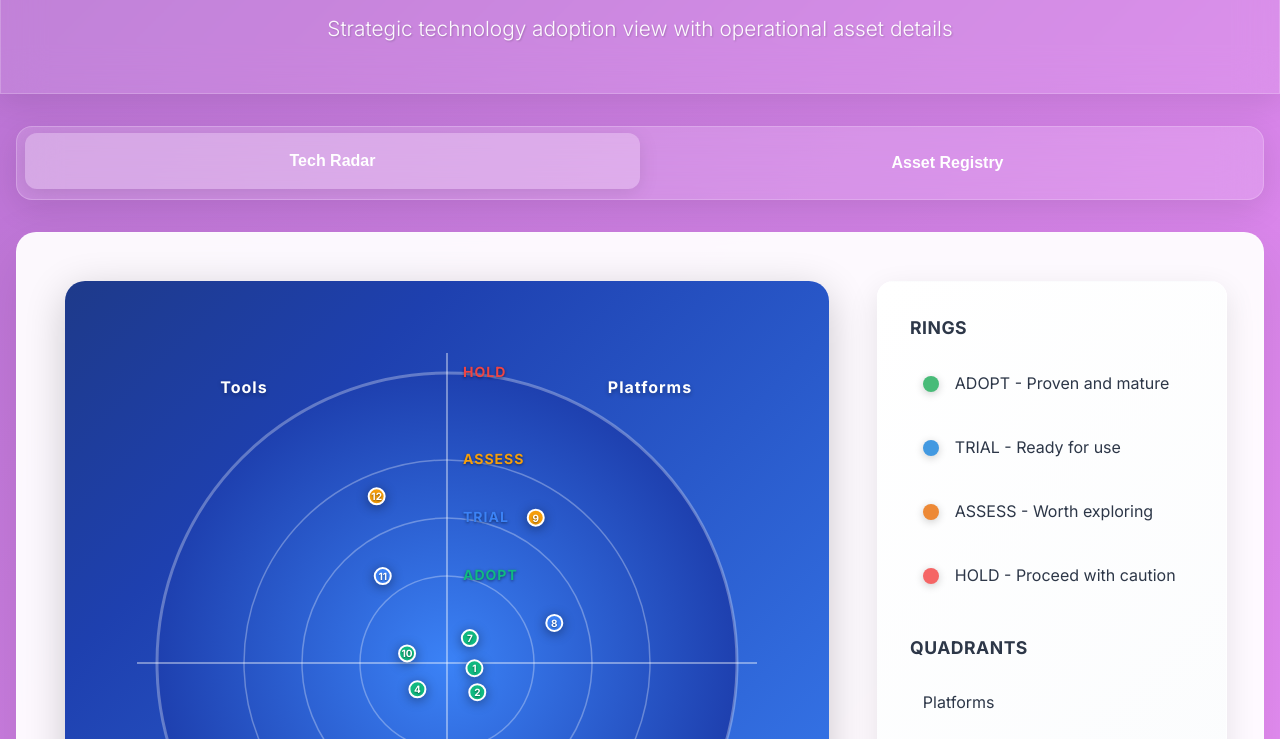
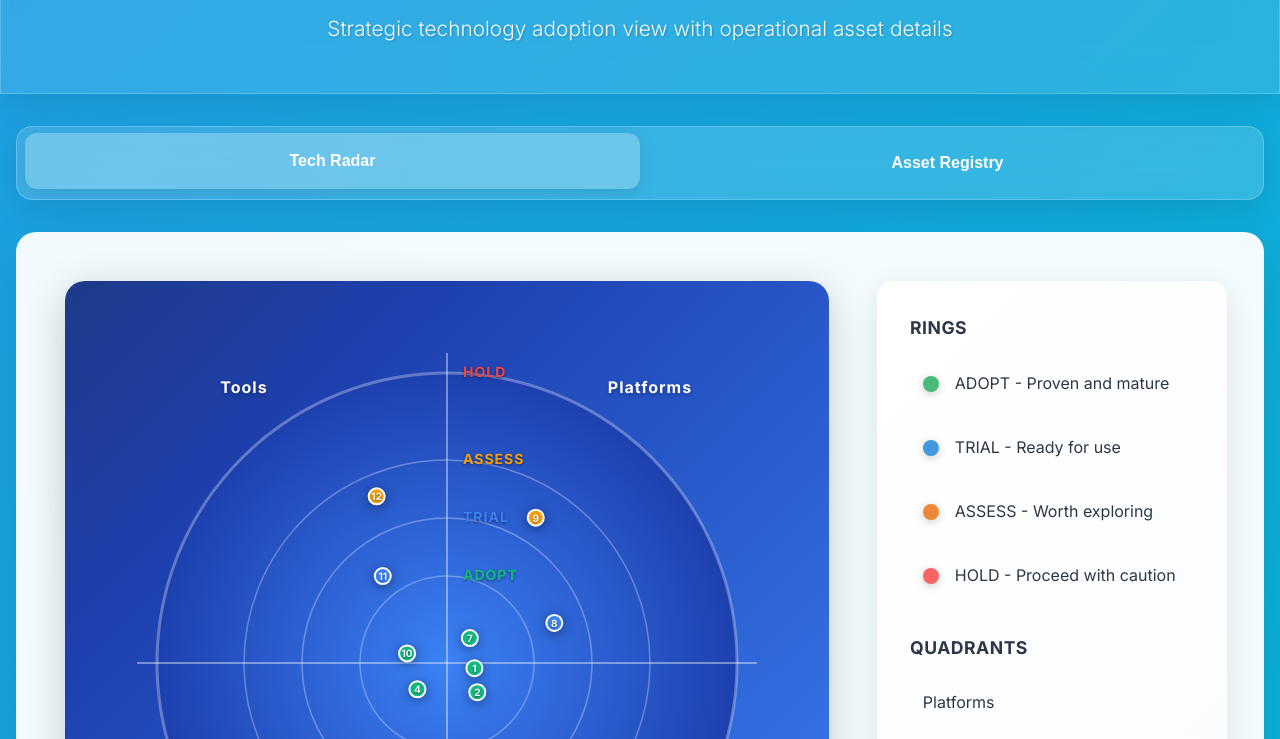
Before and after one commit to davidroche7/techradar, a plain HTML site: page index.html in a window 1280 px wide. Shown: the part 143-882 px from the top of the page. Drawn offline with nearby package versions, Linux system fonts and the light colour scheme.

Commit message:
Update index.html

```diff
--- a/index.html
+++ b/index.html
@@ -17,7 +17,7 @@
 
         body {
             font-family: 'Inter', -apple-system, BlinkMacSystemFont, 'Segoe UI', Roboto, sans-serif;
-            background: linear-gradient(135deg, #667eea 0%, #764ba2 25%, #f093fb 75%, #f5576c 100%);
+            background: linear-gradient(135deg, #60a5fa 0%, #3b82f6 25%, #06b6d4 75%, #0ea5e9 100%);
             background-size: 400% 400%;
             animation: gradientShift 15s ease infinite;
             color: #2d3748;
```
